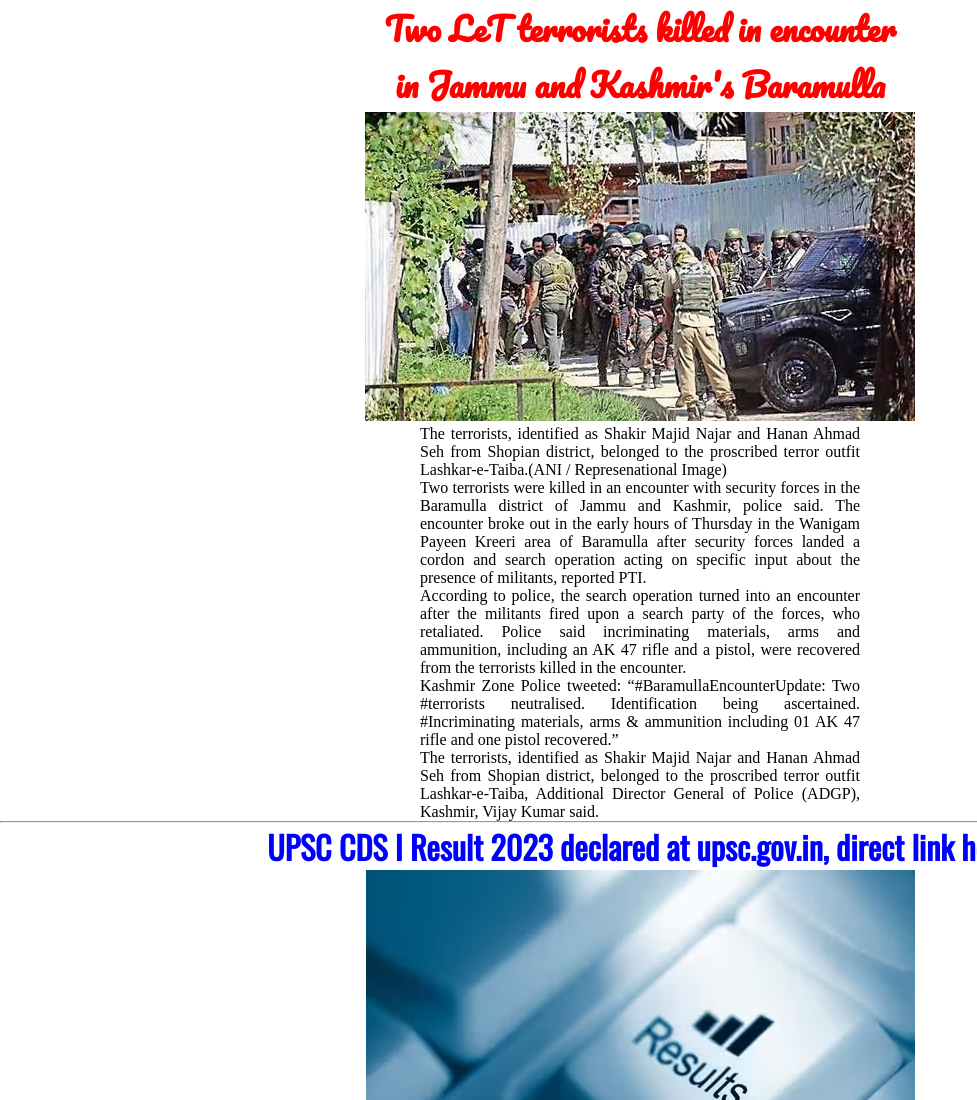
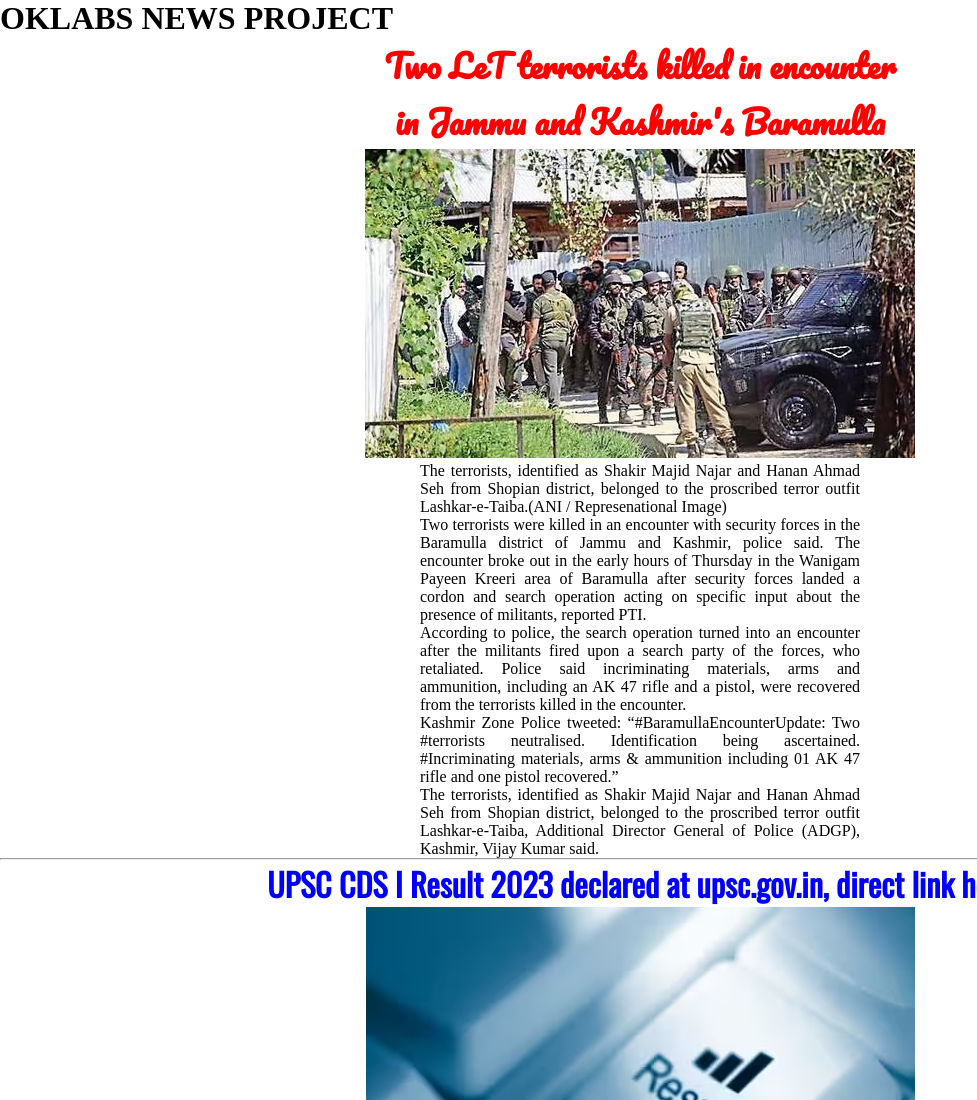
Before and after one commit to anmolkumar3462/4may2023_news_website, a plain HTML site: page index.html in a window 1280 px wide. Shown: the top 1100 px of the page, without its empty margins (0-977 px from the left). Drawn offline with nearby package versions, Linux system fonts and the light colour scheme; a web font is replaced by a local one.

Commit message:
I have updated the content

```diff
--- a/index.html
+++ b/index.html
@@ -11,6 +11,7 @@
         <link href="https://fonts.googleapis.com/css2?family=Abril+Fatface&family=Alfa+Slab+One&family=Amatic+SC&family=Bruno+Ace&family=Cookie&family=Corben&family=Dancing+Script&family=Gloria+Hallelujah&family=Great+Vibes&family=Lobster+Two&family=Macondo&family=Monoton&family=Oswald&family=Pacifico&family=Permanent+Marker&family=Rye&family=Satisfy&family=Shadows+Into+Light&family=Tangerine&family=Yellowtail&family=Yeseva+One&display=swap" rel="stylesheet">
     </head>
     <body>
+        <h1>OKLABS NEWS PROJECT</h1>
         <h1 id="headline" align="center">Two LeT terrorists killed in encounter <br> in Jammu and Kashmir's Baramulla</h1>
         <center><img src="./assets/img/1.png" alt=""></center>
         <p>The terrorists, identified as Shakir Majid Najar and Hanan Ahmad Seh from Shopian district, belonged to the proscribed terror outfit Lashkar-e-Taiba.(ANI / Represenational Image)</p>
```
